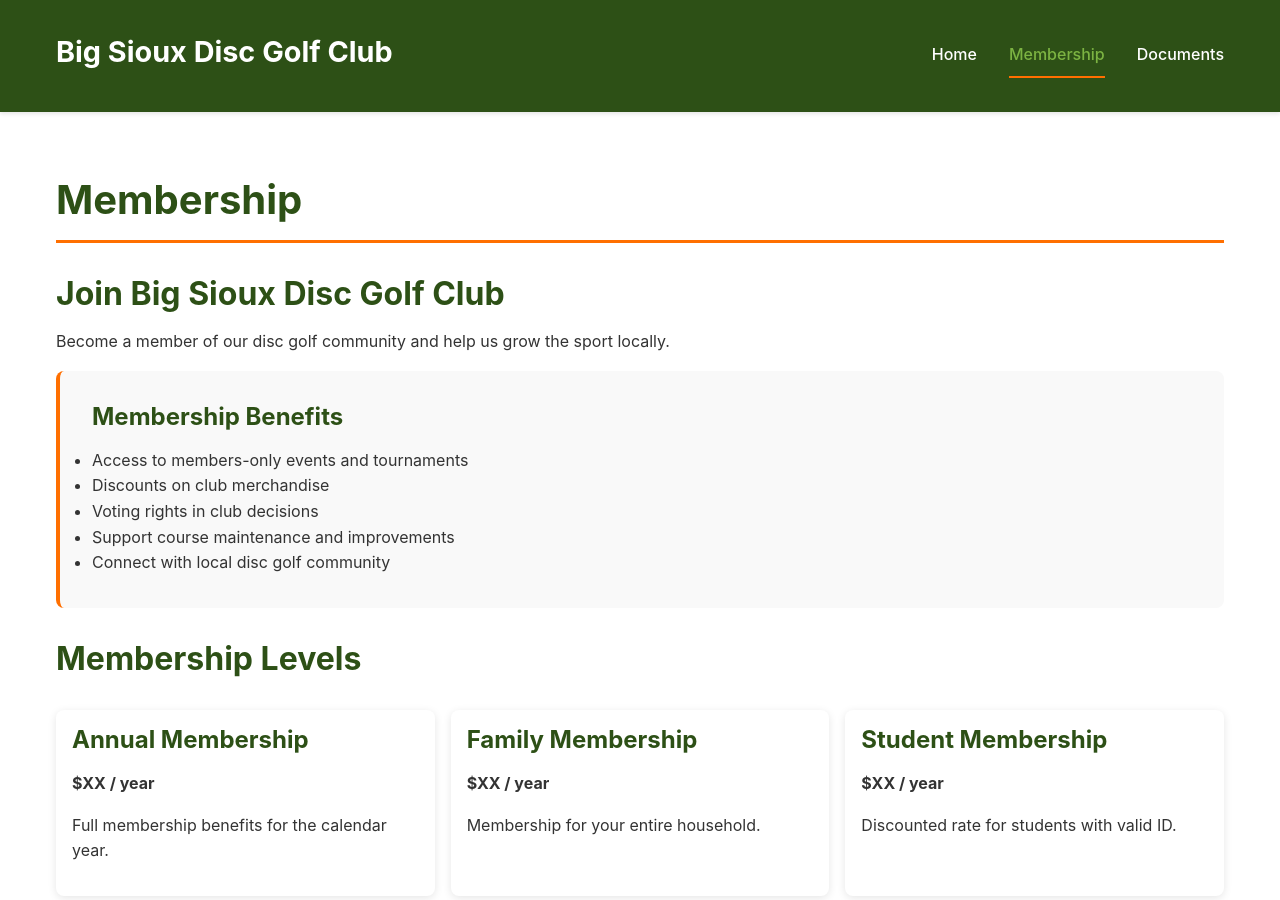
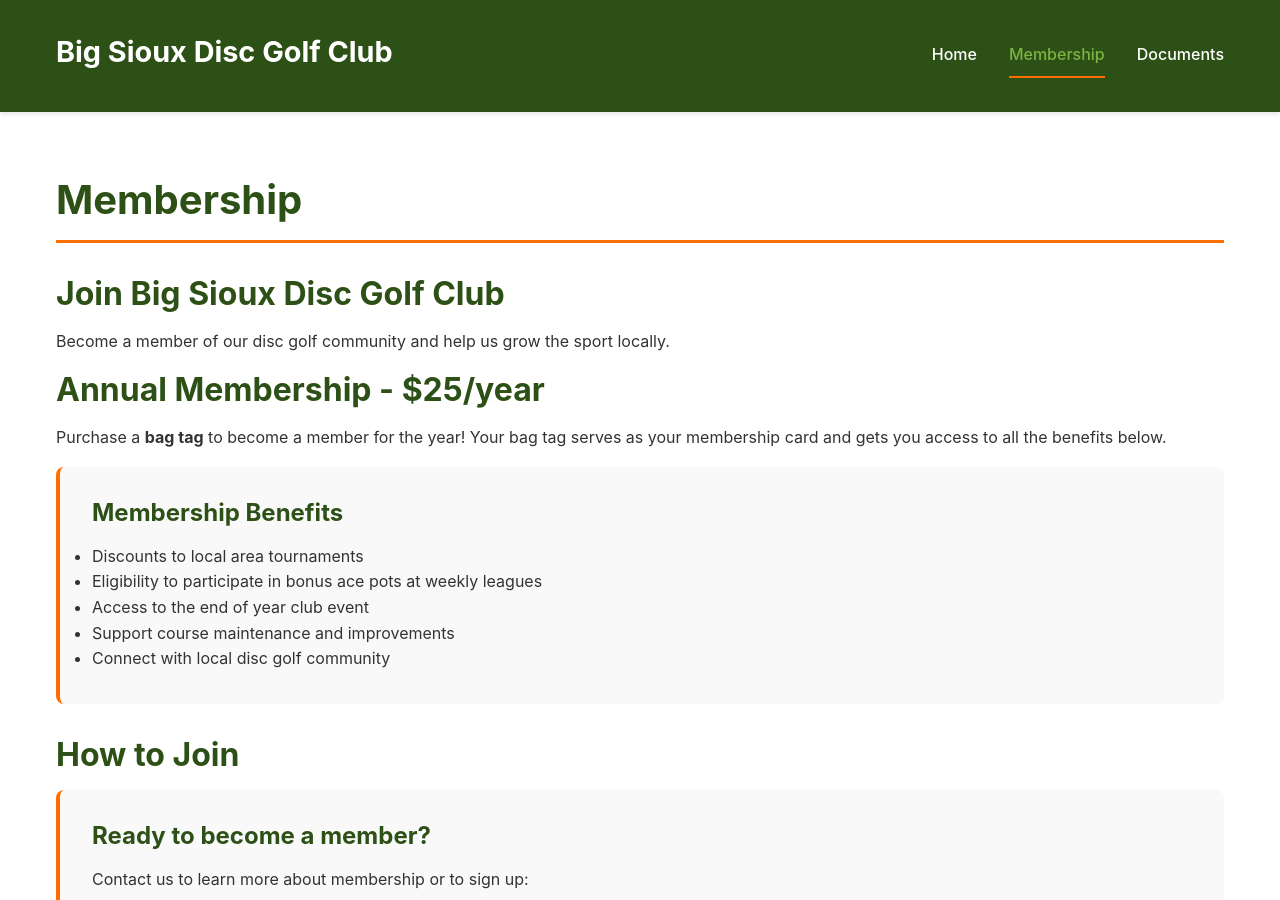
Before and after one commit to aklaudt/bsdgc, a Jekyll site: the page built from membership.md, in a window 1280 px wide and 900 px high. Built offline with Jekyll 4.4.1, drawn with Linux system fonts in a browser that asks for light colours.

Commit message:
Update membership page

```diff
--- a/membership.md
+++ b/membership.md
@@ -10,37 +10,19 @@ permalink: /membership/
 
 Become a member of our disc golf community and help us grow the sport locally.
 
+## Annual Membership - $25/year
+
+Purchase a **bag tag** to become a member for the year! Your bag tag serves as your membership card and gets you access to all the benefits below.
+
 <div class="content-section">
   <h3>Membership Benefits</h3>
   <ul>
-    <li>Access to members-only events and tournaments</li>
-    <li>Discounts on club merchandise</li>
-    <li>Voting rights in club decisions</li>
+    <li>Discounts to local area tournaments</li>
+    <li>Eligibility to participate in bonus ace pots at weekly leagues</li>
+    <li>Access to the end of year club event</li>
     <li>Support course maintenance and improvements</li>
     <li>Connect with local disc golf community</li>
   </ul>
-</div>
-
-## Membership Levels
-
-<div class="card-grid">
-  <div class="card">
-    <h3>Annual Membership</h3>
-    <p><strong>$XX / year</strong></p>
-    <p>Full membership benefits for the calendar year.</p>
-  </div>
-
-  <div class="card">
-    <h3>Family Membership</h3>
-    <p><strong>$XX / year</strong></p>
-    <p>Membership for your entire household.</p>
-  </div>
-
-  <div class="card">
-    <h3>Student Membership</h3>
-    <p><strong>$XX / year</strong></p>
-    <p>Discounted rate for students with valid ID.</p>
-  </div>
 </div>
 
 ## How to Join
```
